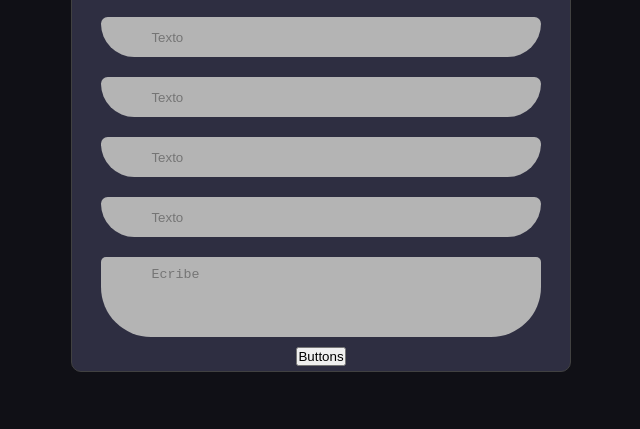
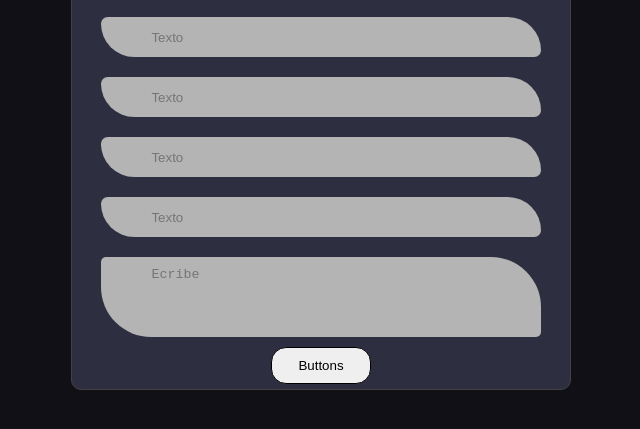
Before and after one commit to AlfredZ12/FormularioContacto-Template, a plain HTML site: page index.html in a window 1280 px wide. Shown: the part 109-538 px from the top of the page, without its empty margins (319-959 px from the left). Drawn offline with nearby package versions, Linux system fonts and the light colour scheme; files that its build step writes are made by us from their sources.

Commit message:
button style

```diff
--- a/index.html
+++ b/index.html
@@ -53,7 +53,7 @@
 
             </div>
 
-            <button>Buttons</button>
+            <button class="button">Buttons</button>
 
 
         </div>
--- a/src/sass/main.scss
+++ b/src/sass/main.scss
@@ -45,8 +45,8 @@ html{
                         width: 90%;
                         height: 40px;
                         border: 0.5px ;
-                        border-radius: 10px 10px 50px 50px;
-                        transition: all ease-in-out 500ms;
+                        border-radius: 10px 50px 10px 50px;
+                        transition: all ease-in-out 200ms;
                         padding: 10px 50px 10px 50px;
                         border-color: none !important;
 
@@ -80,7 +80,7 @@ html{
                     height: 80px;
                     border: 0.5px ;
                     transition: all ease 400ms;
-                    border-radius: 5px 5px 50px 50px;
+                    border-radius: 5px 50px 5px 50px;
                     padding: 10px 50px 10px 50px;
                     resize: none !important;
                     box-sizing: border-box;
@@ -141,4 +141,32 @@ html{
 
     }
 
+
+.button{
+
+    width: 100px;
+    padding: 10px;
+    border: 1px solid;
+    border-radius: 15px ;
+    transition: all ease 200ms;
+
+
+
 }
+
+.button:hover{
+    border-color:  #0000ff;
+    box-shadow: 1px 1px 5px #6d6dff;
+    background-color: #ffffff;
+}
+.button:active{
+    border-color:  #0000ff;
+    box-shadow: 1px 1px 10px #6d6dff;
+    background-color: #394c70;
+}
+
+
+
+
+
+}
```
